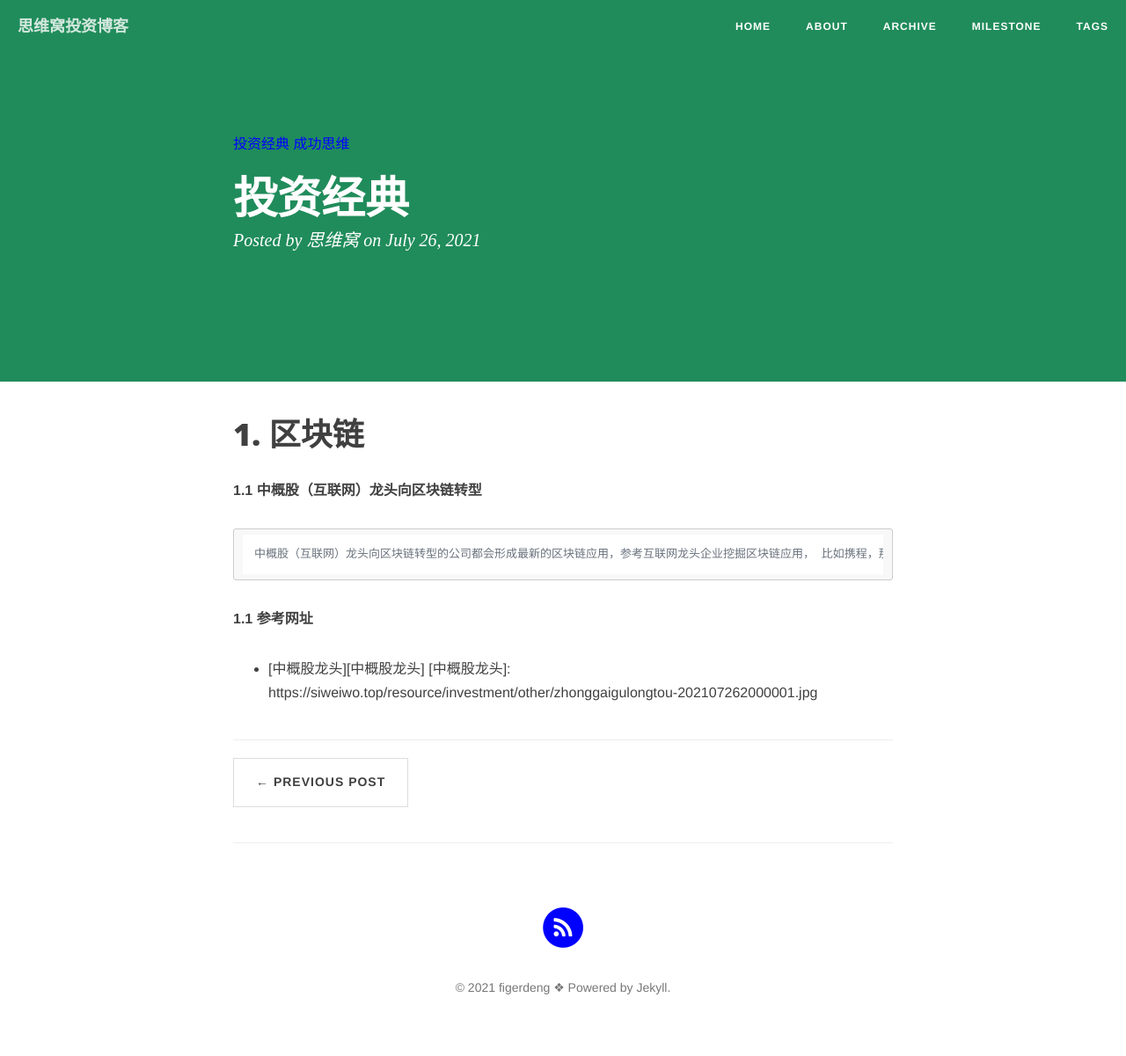
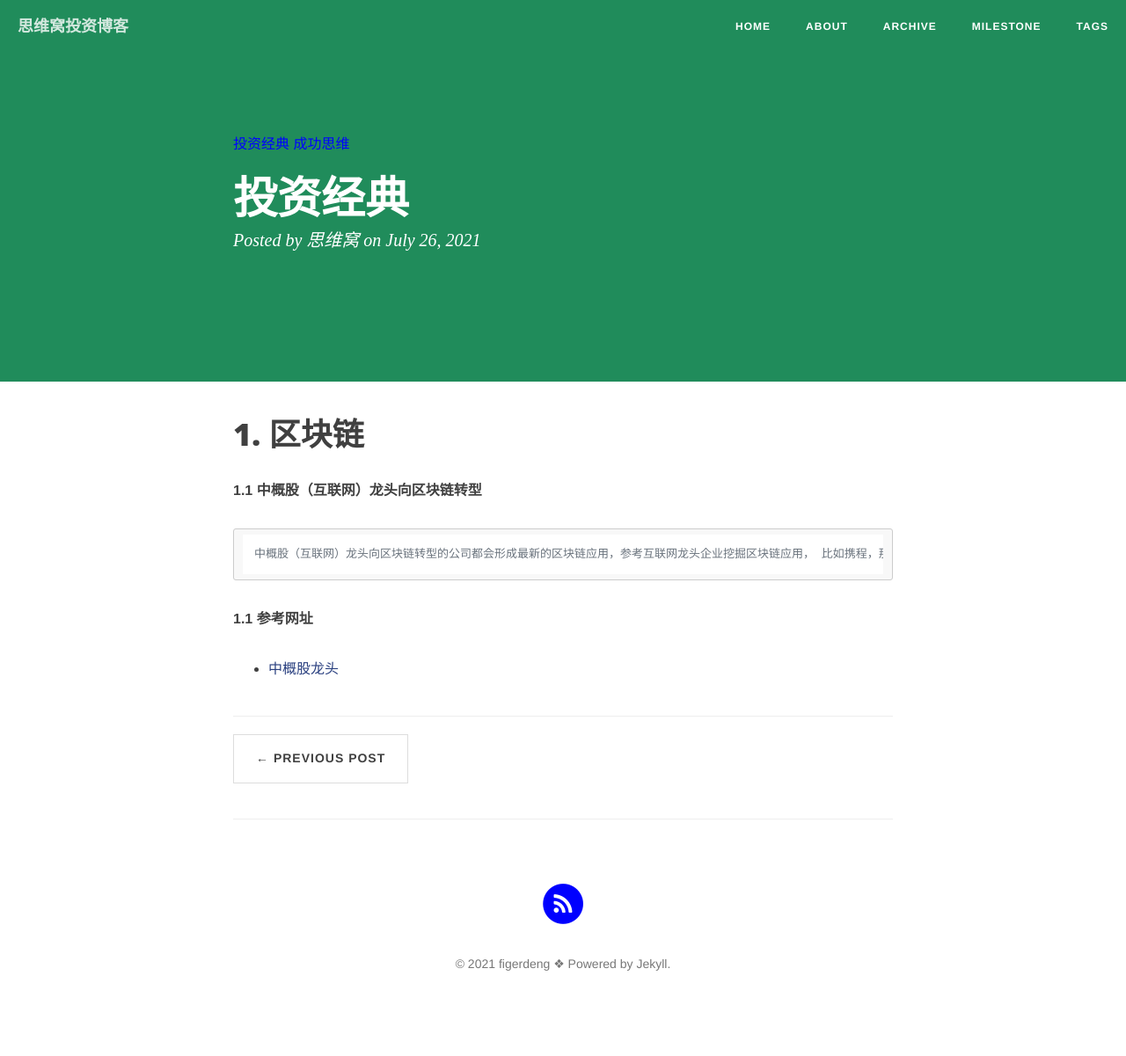
Before and after one commit to figerdeng/siweiwo, a Jekyll site: the page built from _posts/2021-07-26-investment-jingdian.md, in a window 1280 px wide. Shown: the whole page at 88% size. Built offline with Jekyll 4.4.1, drawn with Linux system fonts in a browser that asks for light colours; nearby versions of some CDN libraries; comment, search, counter and statistics services are not loaded; after the commit the page ends 1174 px from its top, so only the background shows below that.

Commit message:
增加投资经典

```diff
--- a/_posts/2021-07-26-investment-jingdian.md
+++ b/_posts/2021-07-26-investment-jingdian.md
@@ -16,6 +16,6 @@ description: 投资经典，收集最新的投资理念和金字塔顶尖人士
 
 
 **1.1 参考网址**
+* [中概股龙头][zhonggaigulongtou]
 
-* [中概股龙头][中概股龙头]
-[中概股龙头]: https://siweiwo.top/resource/investment/other/zhonggaigulongtou-202107262000001.jpg
+[zhonggaigulongtou]: https://siweiwo.top/resource/investment/other/zhonggaigulongtou-202107262000001.jpg
```
